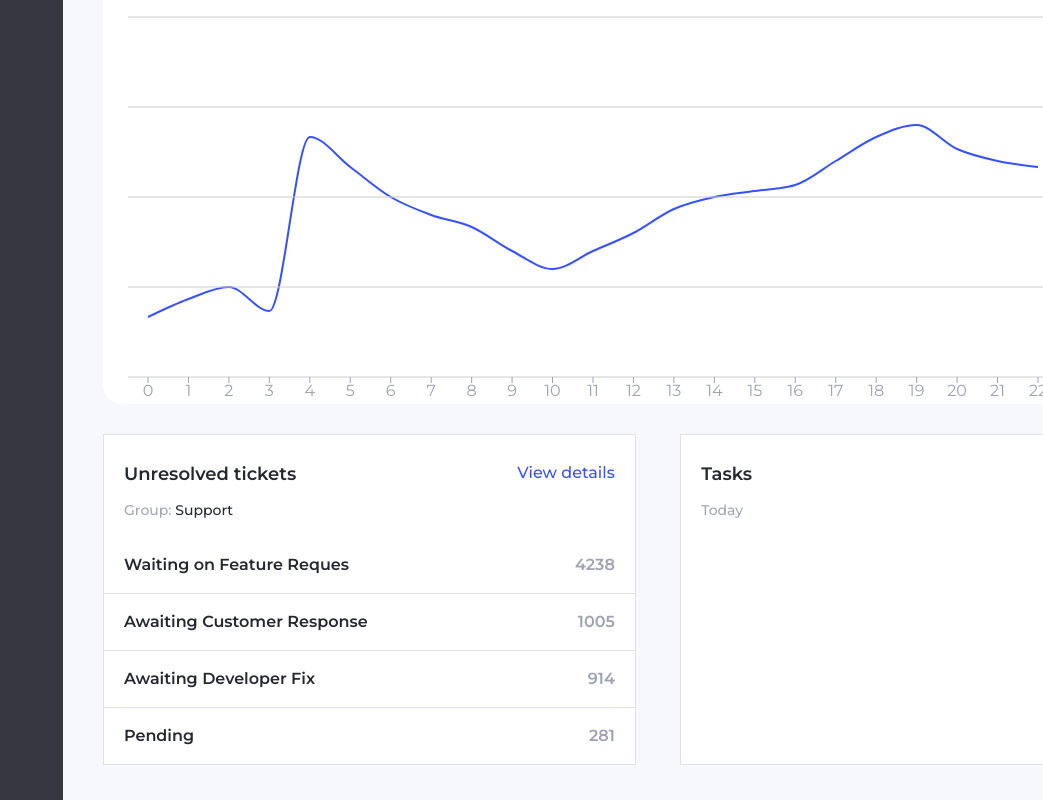
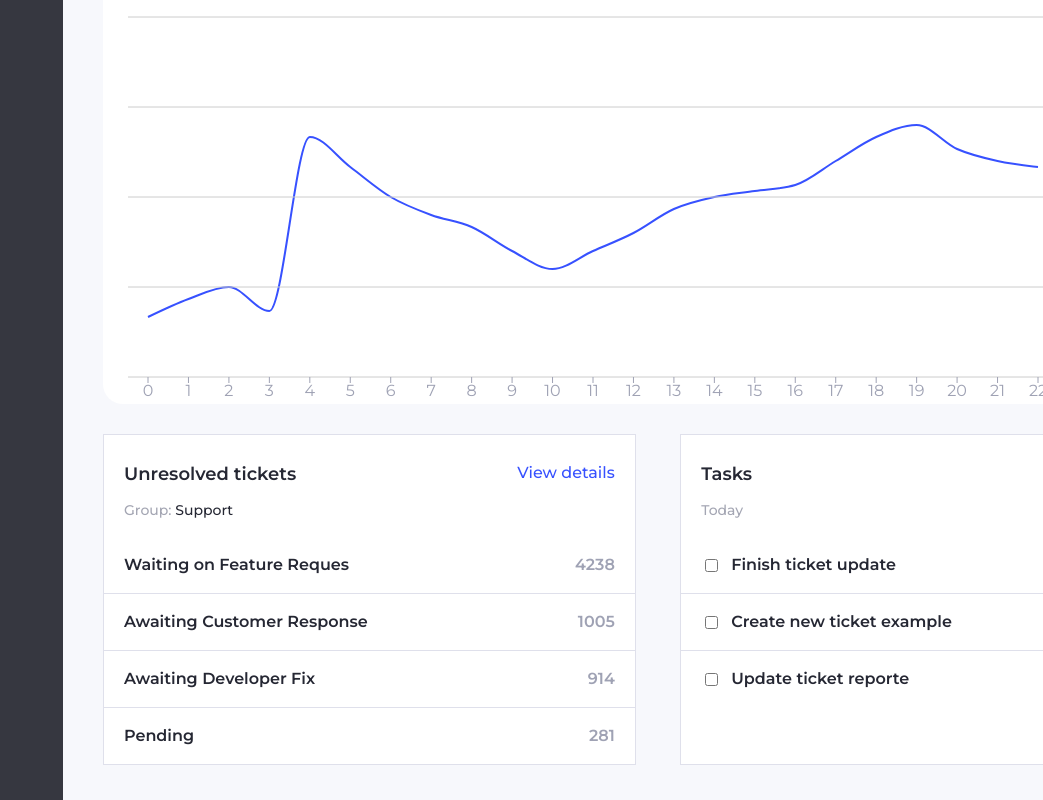
Before and after one commit to DonquixoteSabo/Admin-Dashboard, a React (Create React App) app: page /overview in a window 1280 px wide. Shown: the part 415-1215 px from the top of the page, without its empty margins (237-1280 px from the left). Built offline with nearby package versions, Linux system fonts and the light colour scheme.

Commit message:
feat: :sparkles: Add styles to task and map over tasks

```diff
--- a/src/components/molecules/TIckets/index.tsx
+++ b/src/components/molecules/TIckets/index.tsx
@@ -13,7 +13,6 @@ export const List = styled.ul`
   li {
     display: flex;
     justify-content: space-between;
-    padding: 15px 20px;
     color: ${({ theme }) => theme.colors.black};
     font-weight: 600;
     border-bottom: 0.5px solid ${({ theme }) => theme.colors.gray4};
--- a/src/components/molecules/Tasks/index.tsx
+++ b/src/components/molecules/Tasks/index.tsx
@@ -1,10 +1,70 @@
 // import { useState } from 'react';
 import { Link } from 'react-router-dom';
 
-// import styled from 'styled-components';
+import styled from 'styled-components';
 import { Title, InnerWrapper } from 'components/organism/TicketsAndTasks';
+//types
+import { Task } from 'types/Task';
+
+export const List = styled.ul`
+  grid-column: 1/-1;
+  margin-top: 20px;
+  li {
+    display: flex;
+    justify-content: space-between;
+    color: ${({ theme }) => theme.colors.black};
+    font-weight: 600;
+    border-bottom: 0.5px solid ${({ theme }) => theme.colors.gray4};
+    padding: 16px 20px;
+    &:nth-last-child(1) {
+      border-bottom: none;
+    }
+    div {
+      display: flex;
+      align-items: center;
+      p {
+        margin-left: 10px;
+      }
+    }
+  }
+`;
+interface StatusProps {
+  status: 'new' | 'urgent' | 'default';
+}
+
+export const Status = styled.div<StatusProps>`
+  color: ${({ status, theme }) =>
+    status === 'new' || status === 'urgent' ? 'white' : theme.colors.gray1};
+  padding: 5px 8px;
+  border-radius: 6px;
+  background-color: ${({ theme, status }) => {
+    if (status === 'new') return '#29CC97';
+    if (status === 'urgent') return '#FEC400';
+    return '#F0F1F7';
+  }};
+  text-transform: uppercase;
+  font-weight: 500;
+  font-size: ${({ theme }) => theme.fontSize.s};
+`;
 
 export const Tasks = () => {
+  const Tasks: Task[] = [
+    {
+      text: 'Finish ticket update',
+      status: 'urgent',
+      finished: false,
+    },
+    {
+      text: 'Create new ticket example',
+      status: 'new',
+      finished: false,
+    },
+    {
+      text: 'Update ticket reporte',
+      status: 'default',
+      finished: true,
+    },
+  ];
   return (
     <InnerWrapper>
       <Title>Tasks</Title>
@@ -14,20 +74,22 @@ export const Tasks = () => {
       <h6>
         <small>Today</small>
       </h6>
-      <ul>
-        <li>
-          <p>Tekst</p>
-          <small>1</small>
-        </li>
-        <li>
-          <p>Tekst</p>
-          <small>h</small>
-        </li>
-        <li>
-          <p>Tekst</p>
-          <small>36</small>
-        </li>
-      </ul>
+      <List>
+        {Tasks.map(({ text, status, finished }) => (
+          <li key={text}>
+            <div>
+              <input
+                type="checkbox"
+                name="status"
+                id="status"
+                // checked={finished}
+              />
+              <p>{text}</p>
+            </div>
+            <Status status={status}>{status}</Status>
+          </li>
+        ))}
+      </List>
     </InnerWrapper>
   );
 };
--- /dev/null
+++ b/src/types/Task.ts
@@ -0,0 +1,5 @@
+export interface Task {
+  text: string;
+  status: 'new' | 'urgent' | 'default';
+  finished: boolean;
+}
```
